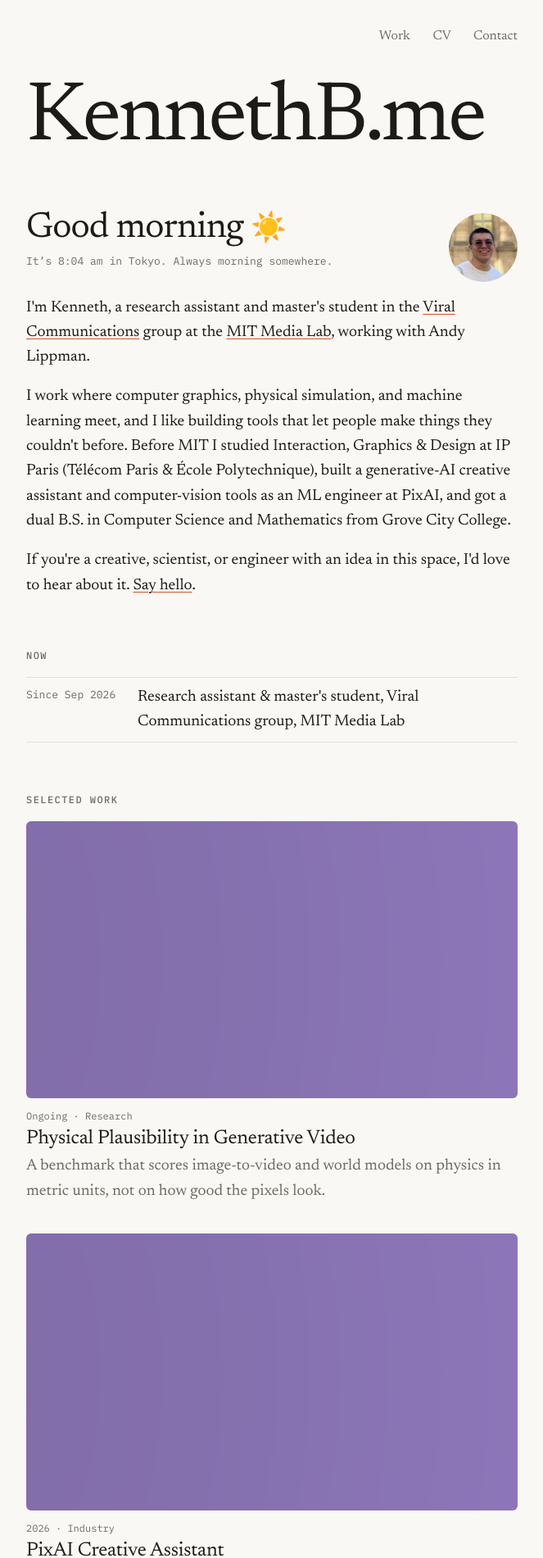
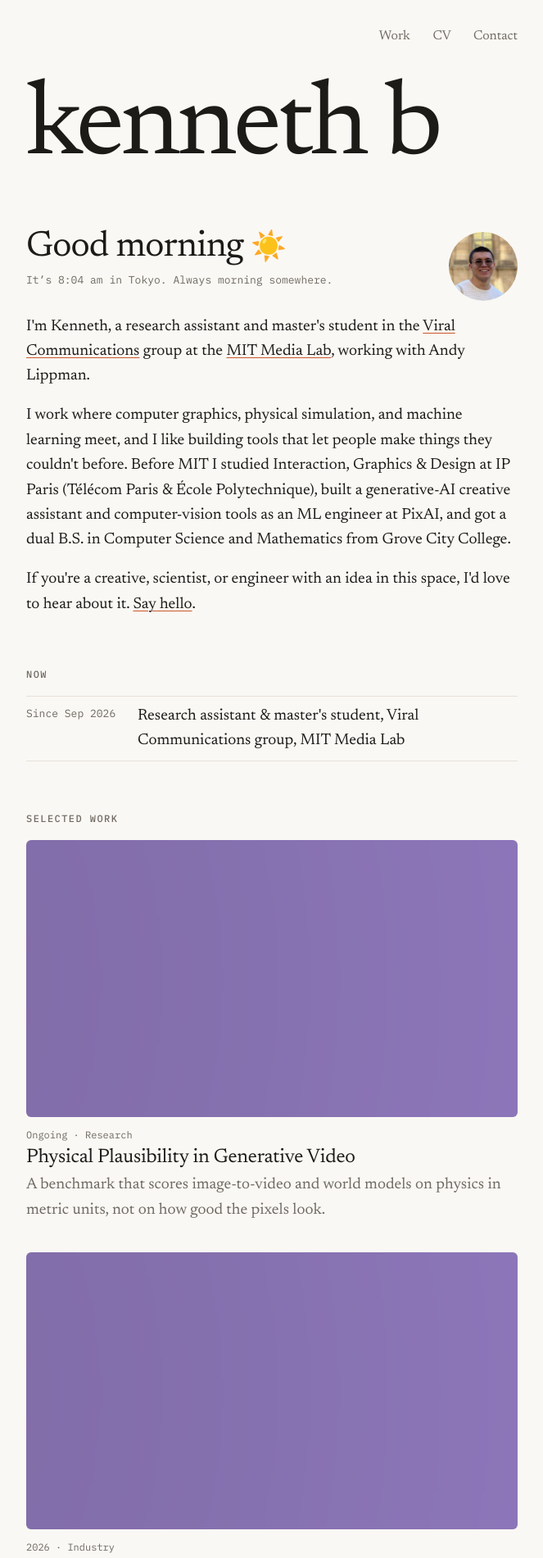
Before and after one commit to pandanautinspace/pandanautinspace.github.io, a Jekyll site: the page built from index.html, in a window 1280 px wide. Shown: the top 1901 px of the page at 82% size, without its empty margins (308-971 px from the left). Built offline with Jekyll 4.4.1, drawn with Linux system fonts in a browser that asks for light colours; some web fonts are replaced.

Commit message:
Masthead: lowercase 'kenneth b'
Co-Authored-By: Claude Opus 5.5 <noreply@anthropic.com>
Claude-Session: https://claude.ai/code/session_012DSXwSFicvD2pDRBKFyJh9

```diff
--- a/_layouts/default.html
+++ b/_layouts/default.html
@@ -13,7 +13,7 @@
 <body>
   <div class="wrap">
     <header class="site-header">
-      {% if page.url == '/' %}<span></span>{% else %}<a class="wordmark" href="{{ '/' | relative_url }}">KennethB.me</a>{% endif %}
+      {% if page.url == '/' %}<span></span>{% else %}<a class="wordmark" href="{{ '/' | relative_url }}">kenneth b</a>{% endif %}
       <nav>
         <a href="{{ '/#work' | relative_url }}">Work</a>
         <a href="{{ '/cv/' | relative_url }}"{% if page.url == '/cv/' %} aria-current="page"{% endif %}>CV</a>
--- a/assets/css/style.css
+++ b/assets/css/style.css
@@ -56,7 +56,7 @@ a:hover { color: var(--accent); }
 /* intro */
 .intro { position: relative; }
 .portrait { float: right; width: 84px; height: 84px; border-radius: 50%; object-fit: cover; margin: .25rem 0 1rem 1.5rem; filter: saturate(.9); }
-.masthead { font: 400 clamp(3rem, 15vw, 6.4rem)/.9 var(--display); letter-spacing: -.035em; margin: 0 0 3rem; white-space: nowrap; }
+.masthead { font: 400 clamp(3.5rem, 19vw, 8rem)/.9 var(--display); letter-spacing: -.035em; margin: 0 0 3rem; white-space: nowrap; }
 .greeting { font-family: var(--display); font-weight: 400; font-size: clamp(2.1rem, 6vw, 2.75rem); line-height: 1.05; letter-spacing: -.02em; margin: 0 0 .5rem; }
 .clock { font: .8125rem/1.4 var(--mono); color: var(--muted); margin: 0 0 2rem; min-height: 1.4em; }
 .sun-emoji { font-size: .8em; }
--- a/index.html
+++ b/index.html
@@ -4,7 +4,7 @@ title: Kenneth Browder
 image: /assets/images/banner.png
 ---
 {% assign cv = site.data.cv %}
-<p class="masthead" aria-hidden="true">KennethB.me</p>
+<p class="masthead" aria-hidden="true">kenneth b</p>
 <section class="intro">
   <img class="portrait" src="{{ '/assets/images/linkedin_profile.jpg' | relative_url }}" alt="Kenneth Browder">
   <h1 class="greeting">Good morning <span class="sun-emoji">☀️</span></h1>
```
